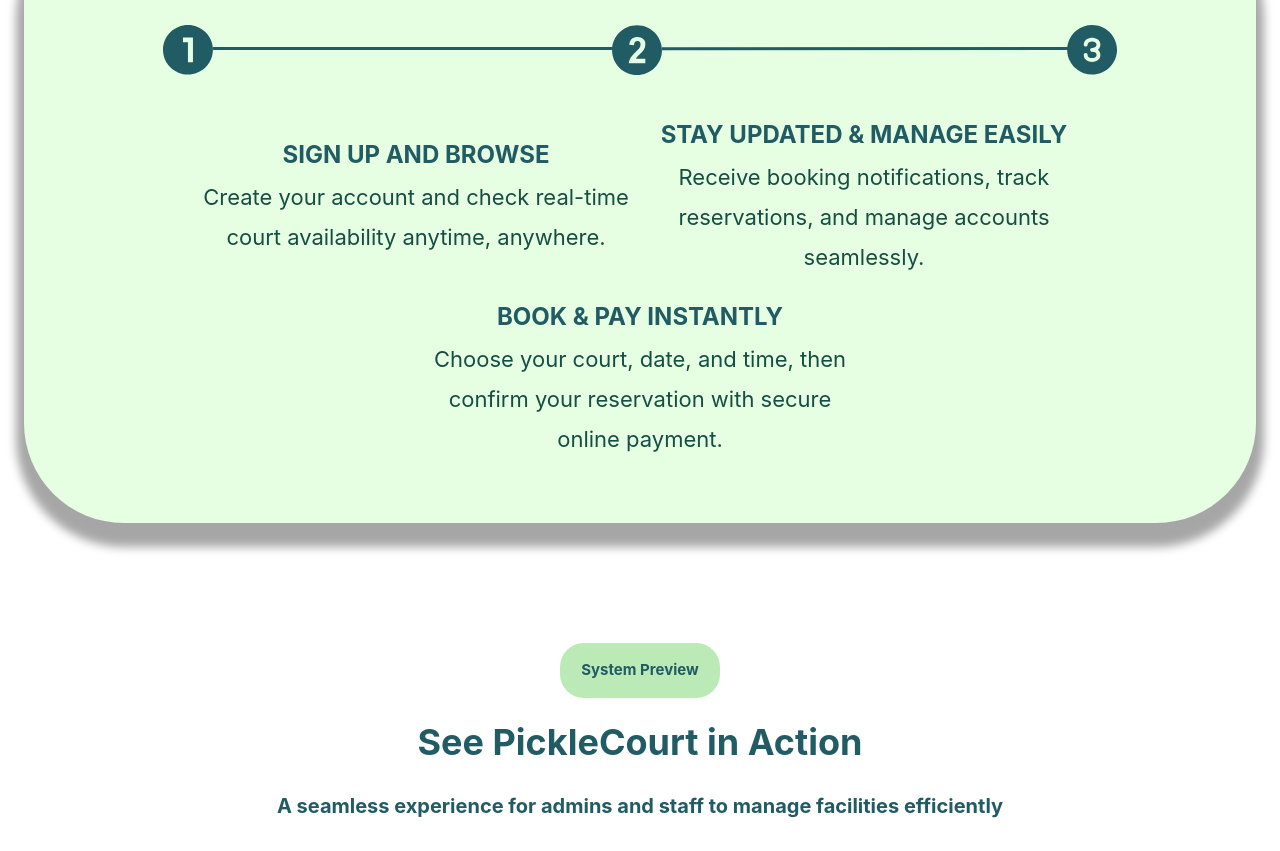
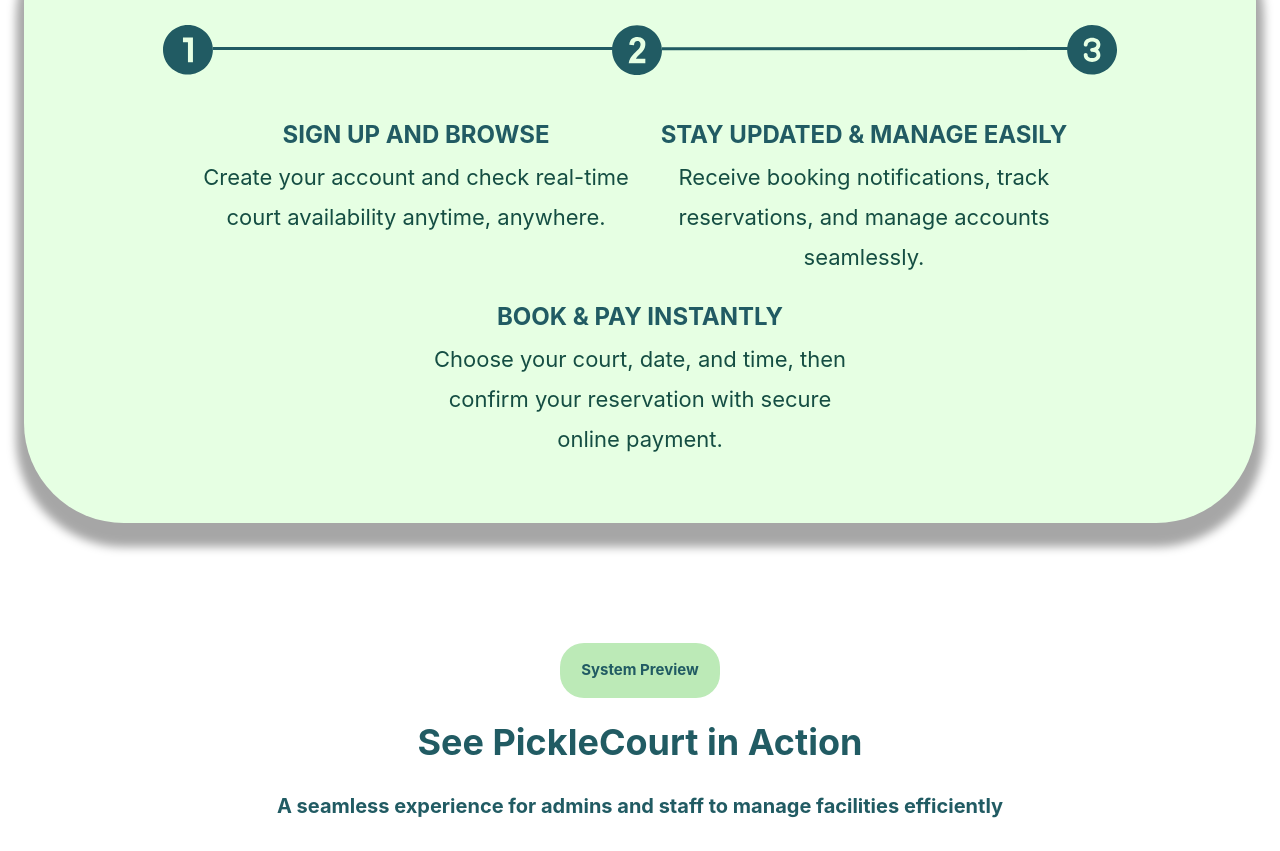
Before and after one commit to Ilethami/pcms, a React (Vite) app: page / in a window 1280 px wide. Shown: the part 1697-2548 px from the top of the page. Built offline with nearby package versions, Linux system fonts and the light colour scheme.

Commit message:
center something

```diff
--- a/src/Components/InsText.jsx
+++ b/src/Components/InsText.jsx
@@ -1,7 +1,7 @@
 export default function InText({ title, text }) {
   return (
     <>
-      <div className="flex flex-col max-w-md items-center gap-0.5">
+      <div className="flex flex-col max-w-md items-center gap-0.5 self-start">
         <p className=" text-[#215B63] text-center font-poppins text-[24px] font-bold leading-[40px] w-fit">
           {title}
         </p>
```
